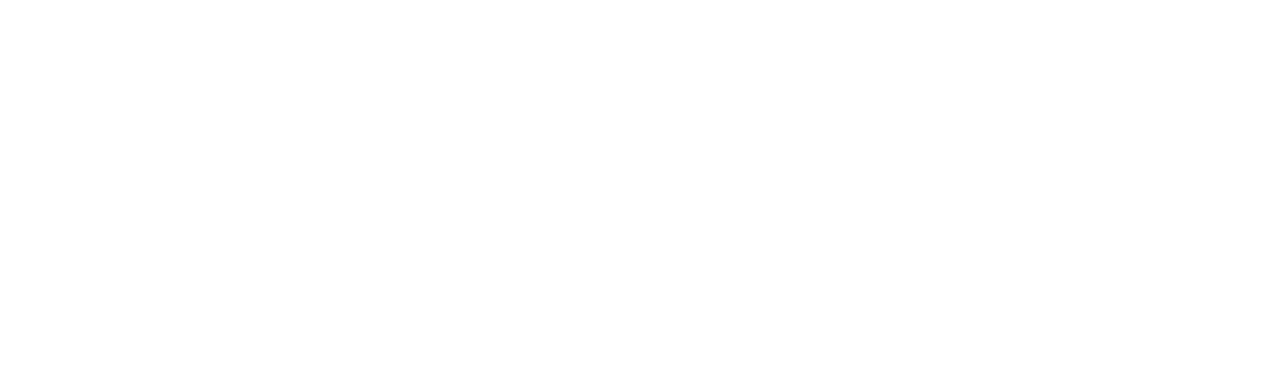
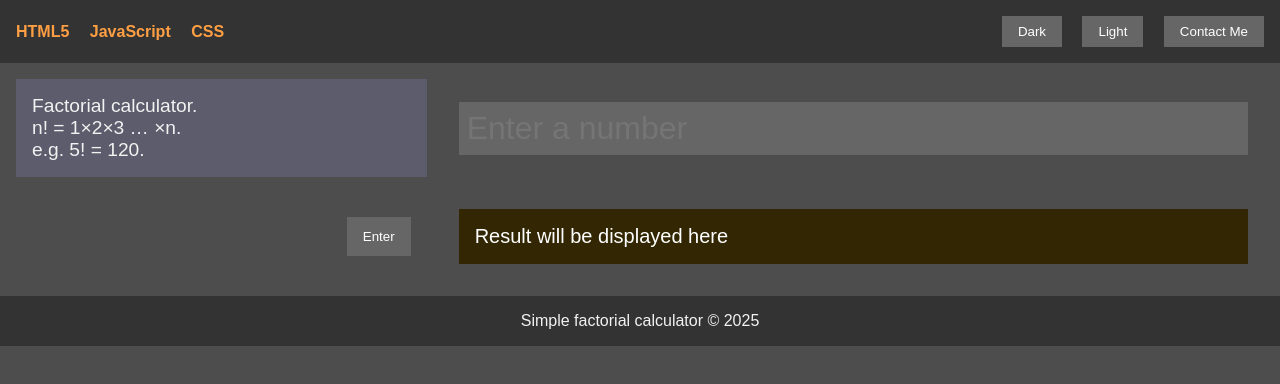
Before and after one commit to Tarangrana/midterm, a plain HTML site: page index.html in a window 1280 px wide. Drawn offline with Linux system fonts and the light colour scheme.

Commit message:
midTermfirst

```diff
--- /dev/null
+++ b/css/style.css
@@ -0,0 +1,125 @@
+* {
+  margin: 0;
+  padding: 0;
+  box-sizing: border-box;
+}
+
+body {
+  font-family: Arial, sans-serif;
+  background-color: #4d4d4d;
+  color: #f2f2f2;
+  min-height: 100vh;
+  display: flex;
+  flex-direction: column;
+}
+
+header nav {
+  display: flex;
+  justify-content: space-between;
+  align-items: center;
+  background-color: #333;
+  padding: 1rem;
+}
+
+.nav-left a {
+  color: #ff9f43;
+  margin-right: 1rem;
+  text-decoration: none;
+  font-weight: bold;
+}
+
+.nav-left a:hover {
+  text-decoration: underline;
+}
+
+.nav-right button {
+  margin-left: 1rem;
+  padding: 0.5rem 1rem;
+  background-color: #666;
+  border: none;
+  color: #fff;
+  cursor: pointer;
+}
+.nav-right button:hover {
+  background-color: #777;
+}
+
+.grid-container {
+  display: grid;
+  grid-template-columns: 1fr 2fr;
+  grid-template-rows: auto auto;
+  gap: 1rem;
+  padding: 1rem;
+  flex: 1;
+}
+
+.message {
+  grid-column: 1;
+  grid-row: 1;
+  background-color: #5c5c6c;
+  padding: 1rem;
+  font-size: 1.2rem;
+}
+
+.input-col {
+  grid-column: 2;
+  grid-row: 1;
+  display: flex;
+  align-items: center;
+  padding: 1rem;
+}
+
+.input-col input {
+  width: 100%;
+  font-size: 2rem;
+  padding: 0.5rem;
+  background-color: #666;
+  color: #f2f2f2;
+  border: none;
+}
+
+.button-col {
+  grid-column: 1;
+  grid-row: 2;
+  display: flex;
+  align-items: center;
+  justify-content: flex-end;
+  padding: 1rem;
+}
+
+.button-col button {
+  background-color: #666;
+  border: none;
+  color: #fff;
+  cursor: pointer;
+  padding: 0.75rem 1rem;
+}
+.button-col button:hover {
+  background-color: #777;
+}
+
+.result-col {
+  grid-column: 2;
+  grid-row: 2;
+  display: flex;
+  align-items: center;
+  padding: 1rem;
+}
+
+#resultScreen {
+  background-color: #332703;
+  color: #fff;
+  width: 100%;
+  min-height: 3rem;
+  padding: 1rem;
+  font-size: 1.25rem;
+  display: flex;
+  align-items: center;
+}
+
+footer {
+  background-color: #333;
+  text-align: center;
+  padding: 1rem;
+  color: #f2f2f2;
+}
--- a/index.html
+++ b/index.html
@@ -4,6 +4,68 @@
     <meta charset="UTF-8" />
     <meta name="viewport" content="width=device-width, initial-scale=1.0" />
     <title>Tarang Rana</title>
+    <link rel="stylesheet" href="css/style.css" />
   </head>
-  <body></body>
+  <body>
+    <header>
+      <nav>
+        <div class="nav-left">
+          <a
+            href="https://developer.mozilla.org/en-US/docs/Glossary/HTML5"
+            target="_blank"
+            >HTML5</a
+          >
+          <a
+            href="https://developer.mozilla.org/en-US/docs/Web/JavaScript"
+            target="_blank"
+            >JavaScript</a
+          >
+          <a
+            href="https://developer.mozilla.org/en-US/docs/Web/CSS"
+            target="_blank"
+            >CSS</a
+          >
+        </div>
+        <div class="nav-right">
+          <button data-bs-theme-value="dark" onclick="setDarkMode()">
+            Dark
+          </button>
+          <button data-bs-theme-value="light" onclick="setLightMode()">
+            Light
+          </button>
+          <button>Contact Me</button>
+        </div>
+      </nav>
+    </header>
+
+    <main>
+      <div class="grid-container">
+        <div class="message">
+          <p>
+            Factorial calculator.<br />
+            n! = 1×2×3 … ×n.<br />
+            e.g. 5! = 120.
+          </p>
+        </div>
+
+        <div class="input-col">
+          <input type="number" id="numberInput" placeholder="Enter a number" />
+        </div>
+
+        <div class="button-col">
+          <button id="calculateBtn">Enter</button>
+        </div>
+
+        <div class="result-col">
+          <div id="resultScreen">Result will be displayed here</div>
+        </div>
+      </div>
+    </main>
+
+    <footer>
+      <p>Simple factorial calculator © 2025</p>
+    </footer>
+
+    <script src="js/script.js"></script>
+  </body>
 </html>
--- /dev/null
+++ b/js/script.js
@@ -0,0 +1,65 @@
+/**
+ *  Calculate factorial
+ */
+function factorial(n) {
+  if (n < 0) {
+    return "Undefined for negative numbers";
+  }
+  if (n == 0) {
+    return 1;
+  }
+  let result = 1;
+  for (let i = 1; i <= n; i++) {
+    result *= i;
+  }
+  return result;
+}
+
+document.getElementById("calculateBtn").addEventListener("click", () => {
+  const inputVal = document.getElementById("numberInput").value;
+  const num = parseInt(inputVal);
+  const resultScreen = document.getElementById("resultScreen");
+
+  if (isNaN(num)) {
+    resultScreen.textContent = "Please enter a valid number.";
+  } else {
+    const fact = factorial(num);
+    resultScreen.textContent = `${num}! = ${fact}`;
+  }
+});
+
+// Dark mode function
+function setDarkMode() {
+  document.body.style.backgroundColor = "#4D4D4D";
+  document.body.style.color = "#F2F2F2";
+
+  // Navbar
+  document.querySelector("header nav").style.backgroundColor = "#333";
+  // Buttons
+  const navButtons = document.querySelectorAll(".nav-right button");
+  navButtons.forEach((btn) => {
+    btn.style.backgroundColor = "#666";
+    btn.style.color = "#fff";
+  });
+  // Footer
+  document.querySelector("footer").style.backgroundColor = "#333";
+  document.querySelector("footer").style.color = "#F2F2F2";
+}
+
+// Light mode function
+function setLightMode() {
+  document.body.style.backgroundColor = "#ffffff";
+  document.body.style.color = "#000000";
+
+  // Navbar
+  document.querySelector("header nav").style.backgroundColor = "#e0e0e0";
+  // Buttons
+  const navButtons = document.querySelectorAll(".nav-right button");
+  navButtons.forEach((btn) => {
+    btn.style.backgroundColor = "#ccc";
+    btn.style.color = "#000";
+  });
+  // Footer
+  document.querySelector("footer").style.backgroundColor = "#e0e0e0";
+  document.querySelector("footer").style.color = "#000000";
+}
```
